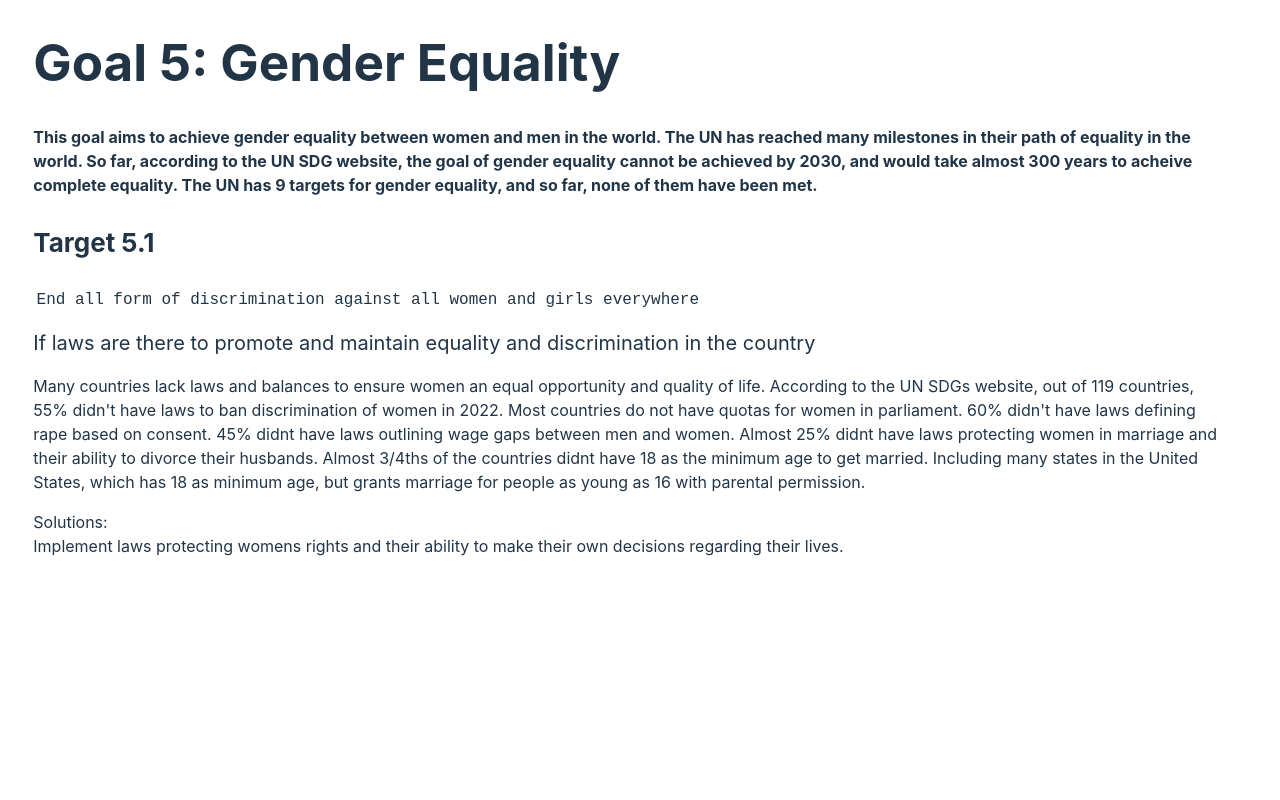
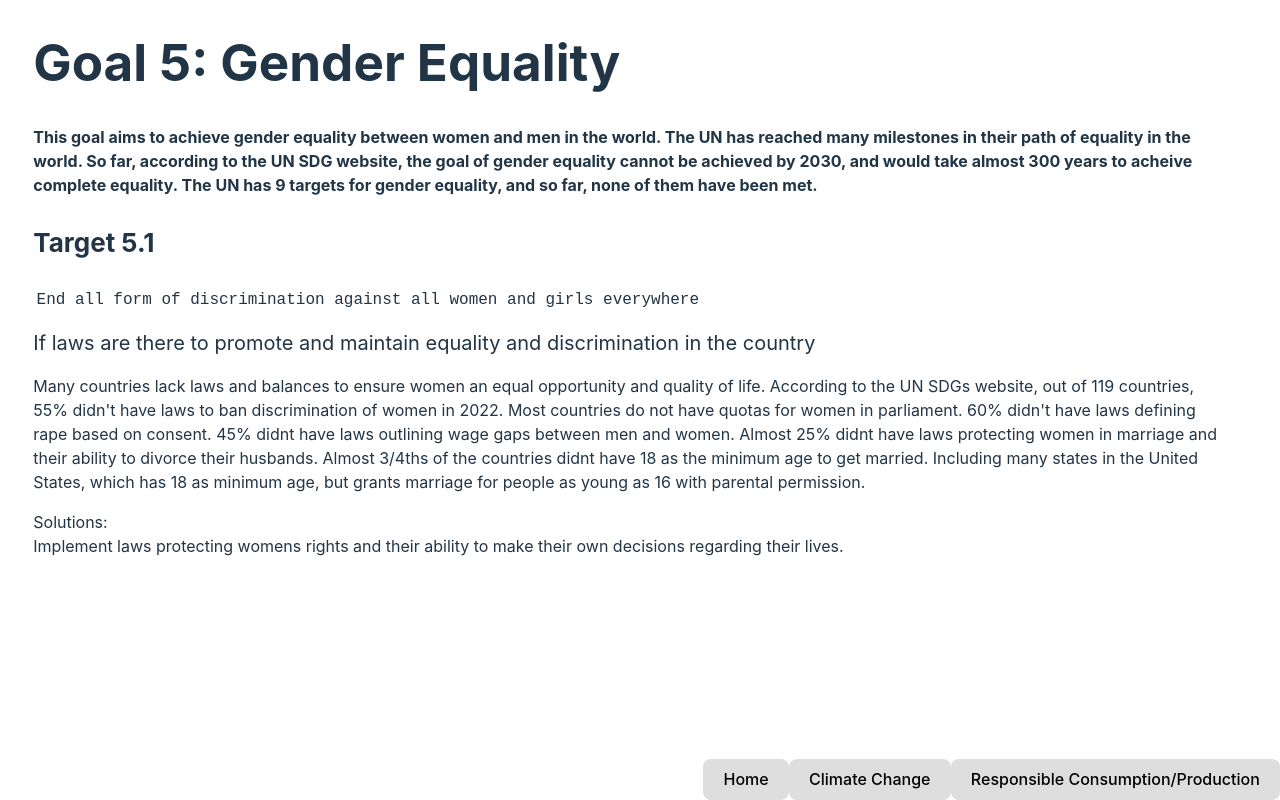
Before and after one commit to Heliiiiiicopter/Hackathon-2024---GNEC, a React (Vite) app: page /gender in a window 1280 px wide. Built offline with nearby package versions, Linux system fonts and the light colour scheme.

Commit message:
nav bar gender

```diff
--- a/src/Environment.jsx
+++ b/src/Environment.jsx
@@ -7,7 +7,7 @@ const Environment = () => {
     <div className="navButtons">
     <button onClick={() => navigate("/")}>Home</button>
     <button onClick={() => navigate("/genderequality")}>Gender Equality</button>
-    <button onClick={() => navigate("/")}>Poverty?</button>
+    <button onClick={() => navigate("/responsible")}>Responsible Consumption/Production</button>
     </div>
     </>
 }
--- a/src/GenderEquality.jsx
+++ b/src/GenderEquality.jsx
@@ -1,8 +1,10 @@
 import { useState } from 'react'
+import { useNavigate } from 'react-router-dom'
 
 import './App.css'
 
 function GenderEquality() {
+  const navigate = useNavigate()
   const [count, setCount] = useState(0)
 
   return (
@@ -32,6 +34,11 @@ function GenderEquality() {
       <p> Solutions: <br></br>
       Implement laws protecting womens rights and their ability to make their own decisions regarding their lives.
       </p>
+      <div className="navButtons">
+    <button onClick={() => navigate("/")}>Home</button>
+    <button onClick={() => navigate("/environment")}>Climate Change</button>
+    <button onClick={() => navigate("/responsible")}>Responsible Consumption/Production</button>
+    </div>
     </>
   )
 }
```
